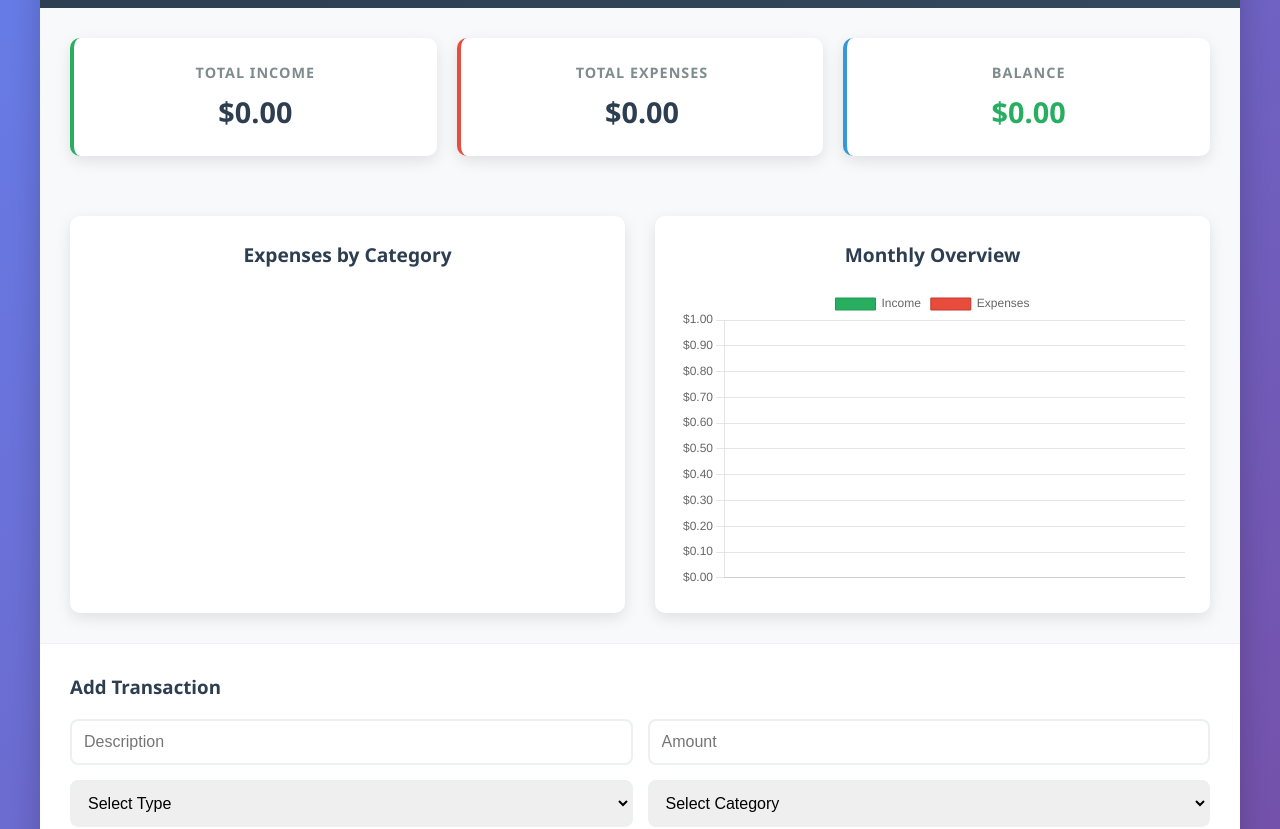
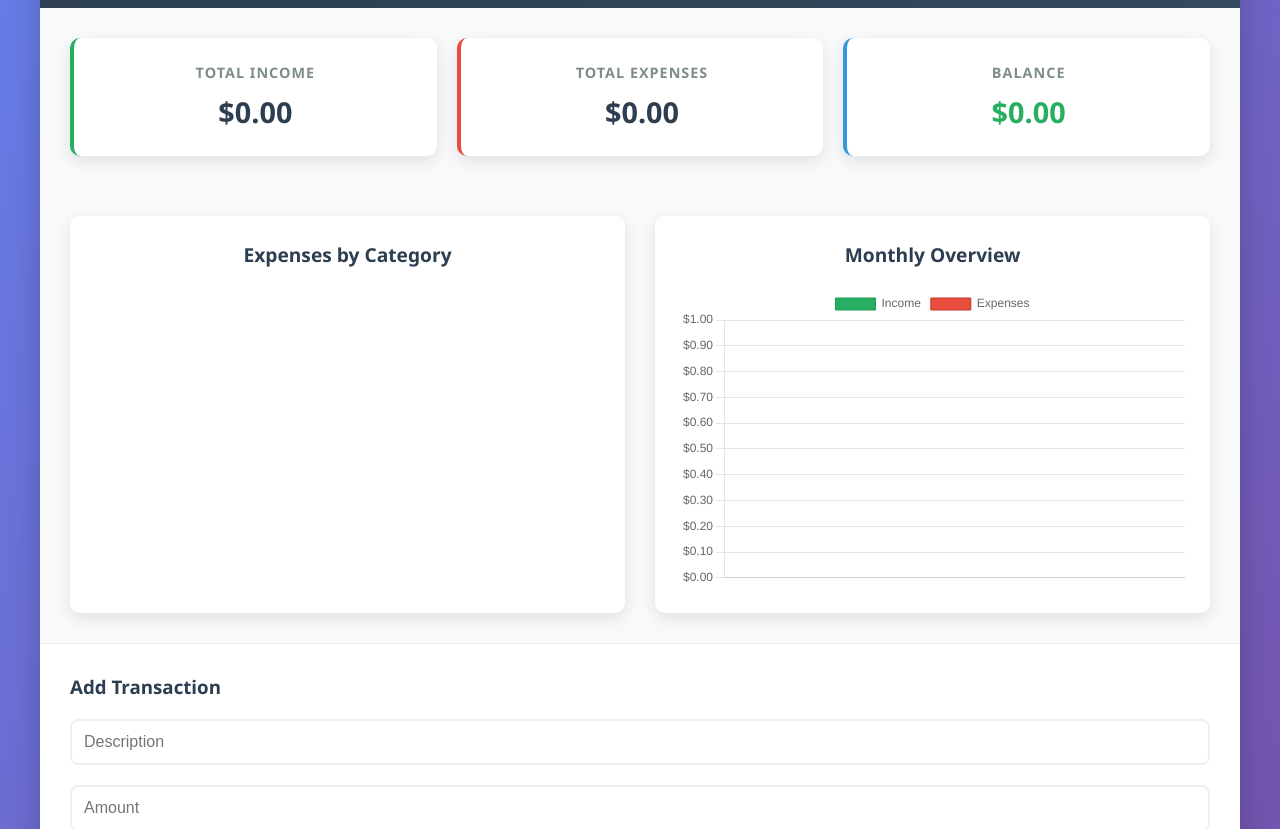
Before and after one commit to jesussavesallwhotrustinhim-cpu/myfirstproject, a plain HTML site: page index.html in a window 1280 px wide. Shown: the part 127-956 px from the top of the page. Drawn offline with nearby package versions, Linux system fonts and the light colour scheme.

Commit message:
Add files via upload

```diff
--- a/index.html
+++ b/index.html
@@ -120,16 +120,8 @@
             color: #2c3e50;
         }
 
-        .form-row {
-            display: grid;
-            grid-template-columns: 1fr 1fr;
-            gap: 15px;
-            margin-bottom: 15px;
-        }
-
         .form-group {
-            display: flex;
-            flex-direction: column;
+            margin-bottom: 20px;
         }
 
         input, select {
@@ -255,18 +247,6 @@
             font-style: italic;
         }
 
-        /* Category optgroup styling */
-        optgroup {
-            font-weight: bold;
-            color: #2c3e50;
-        }
-
-        optgroup option {
-            font-weight: normal;
-            color: #34495e;
-            padding-left: 10px;
-        }
-
         /* Scrollbar styling */
         .transactions-list::-webkit-scrollbar {
             width: 6px;
@@ -305,10 +285,6 @@
 
             .chart-card {
                 padding: 15px;
-            }
-
-            .form-row {
-                grid-template-columns: 1fr;
             }
 
             header h1 {
@@ -360,15 +336,12 @@
 
         <form id="transaction-form" class="transaction-form">
             <h3>Add Transaction</h3>
-            <div class="form-row">
             <div class="form-group">
                 <input type="text" id="description" placeholder="Description" required>
             </div>
             <div class="form-group">
                 <input type="number" id="amount" placeholder="Amount" step="0.01" required>
             </div>
-            </div>
-            <div class="form-row">
             <div class="form-group">
                 <select id="type" required>
                     <option value="">Select Type</option>
@@ -379,87 +352,16 @@
             <div class="form-group">
                 <select id="category" required>
                     <option value="">Select Category</option>
-
-                        <!-- Income Categories -->
-                        <optgroup label="💰 Income">
-                            <option value="salary">Salary/Wages</option>
-                            <option value="freelance">Freelance Work</option>
-                            <option value="bonus">Bonus & Commissions</option>
-                            <option value="investment">Investment Income</option>
-                            <option value="rental">Rental Income</option>
-                            <option value="gift">Gifts & Inheritance</option>
-                            <option value="refund">Refunds & Rebates</option>
-                            <option value="side-business">Side Business</option>
-                        </optgroup>
-
-                        <!-- Essential Expenses -->
-                        <optgroup label="🏠 Essential Expenses">
-                            <option value="rent">Rent/Mortgage</option>
-                            <option value="utilities">Utilities (Electric, Water, Gas)</option>
-                            <option value="internet">Internet & Phone</option>
-                            <option value="groceries">Groceries</option>
-                            <option value="transportation">Transportation & Fuel</option>
-                            <option value="insurance">Insurance (Health, Car, Home)</option>
-                            <option value="medical">Medical & Healthcare</option>
-                            <option value="debt">Debt Payments</option>
-                        </optgroup>
-
-                        <!-- Lifestyle & Entertainment -->
-                        <optgroup label="🎯 Lifestyle & Entertainment">
-                            <option value="dining">Dining Out & Takeout</option>
-                            <option value="entertainment">Entertainment & Streaming</option>
-                            <option value="shopping">Shopping & Personal Care</option>
-                            <option value="subscriptions">Subscriptions (Apps, Memberships)</option>
-                            <option value="hobbies">Hobbies & Leisure</option>
-                            <option value="fitness">Fitness & Sports</option>
-                        </optgroup>
-
-                        <!-- Holidays & Travel -->
-                        <optgroup label="✈️ Holidays & Travel">
-                            <option value="flights">Flights & Transportation</option>
-                            <option value="accommodation">Accommodation</option>
-                            <option value="meals-travel">Meals & Dining (Travel)</option>
-                            <option value="activities">Activities & Tours</option>
-                            <option value="souvenirs">Souvenirs & Shopping</option>
-                            <option value="travel-insurance">Travel Insurance</option>
-                            <option value="vacation-fund">Vacation Savings</option>
-                        </optgroup>
-
-                        <!-- Family & Education -->
-                        <optgroup label="👨‍👩‍👧‍👦 Family & Education">
-                            <option value="childcare">Childcare & Education</option>
-                            <option value="pets">Pets & Pet Care</option>
-                            <option value="gifts-donations">Gifts & Donations</option>
-                            <option value="family-activities">Family Activities</option>
-                            <option value="education">Education & Courses</option>
-                            <option value="books">Books & Learning</option>
-                        </optgroup>
-
-                        <!-- Savings & Investments -->
-                        <optgroup label="📈 Savings & Investments">
-                            <option value="emergency-fund">Emergency Fund</option>
-                            <option value="retirement">Retirement Savings</option>
-                            <option value="investments">Investments & Stocks</option>
-                            <option value="savings-goal">Savings Goal</option>
-                        </optgroup>
-
-                        <!-- Vehicle & Home -->
-                        <optgroup label="🚗 Vehicle & Home">
-                            <option value="car-maintenance">Car Maintenance & Repairs</option>
-                            <option value="home-maintenance">Home Maintenance & Repairs</option>
-                            <option value="furniture">Furniture & Appliances</option>
-                            <option value="renovation">Home Renovation</option>
-                            <option value="parking">Parking & Tolls</option>
-                        </optgroup>
-
-                        <!-- Other -->
-                        <optgroup label="📦 Other">
-                            <option value="other">Other Expenses</option>
-                            <option value="fees">Bank Fees & Charges</option>
-                            <option value="work-expenses">Work Expenses</option>
-                        </optgroup>
+                    <option value="salary">Salary</option>
+                    <option value="food">Food</option>
+                    <option value="rent">Rent</option>
+                    <option value="transport">Transport</option>
+                    <option value="entertainment">Entertainment</option>
+                    <option value="utilities">Utilities</option>
+                    <option value="shopping">Shopping</option>
+                    <option value="healthcare">Healthcare</option>
+                    <option value="other">Other</option>
                 </select>
-                </div>
             </div>
             <button type="submit">Add Transaction</button>
         </form>
@@ -603,10 +505,7 @@
                             data: [],
                             backgroundColor: [
                                 '#FF6384', '#36A2EB', '#FFCE56', '#4BC0C0',
-                                '#9966FF', '#FF9F40', '#FF6384', '#C9CBCF',
-                                '#8E44AD', '#3498DB', '#2ECC71', '#E74C3C',
-                                '#F39C12', '#1ABC9C', '#34495E', '#95A5A6',
-                                '#D35400', '#16A085', '#27AE60', '#2980B9'
+                                '#9966FF', '#FF9F40', '#FF6384', '#C9CBCF'
                             ],
                             borderWidth: 2,
                             borderColor: '#fff'
```
Lines whose indentation alone changed are shown as unchanged.
